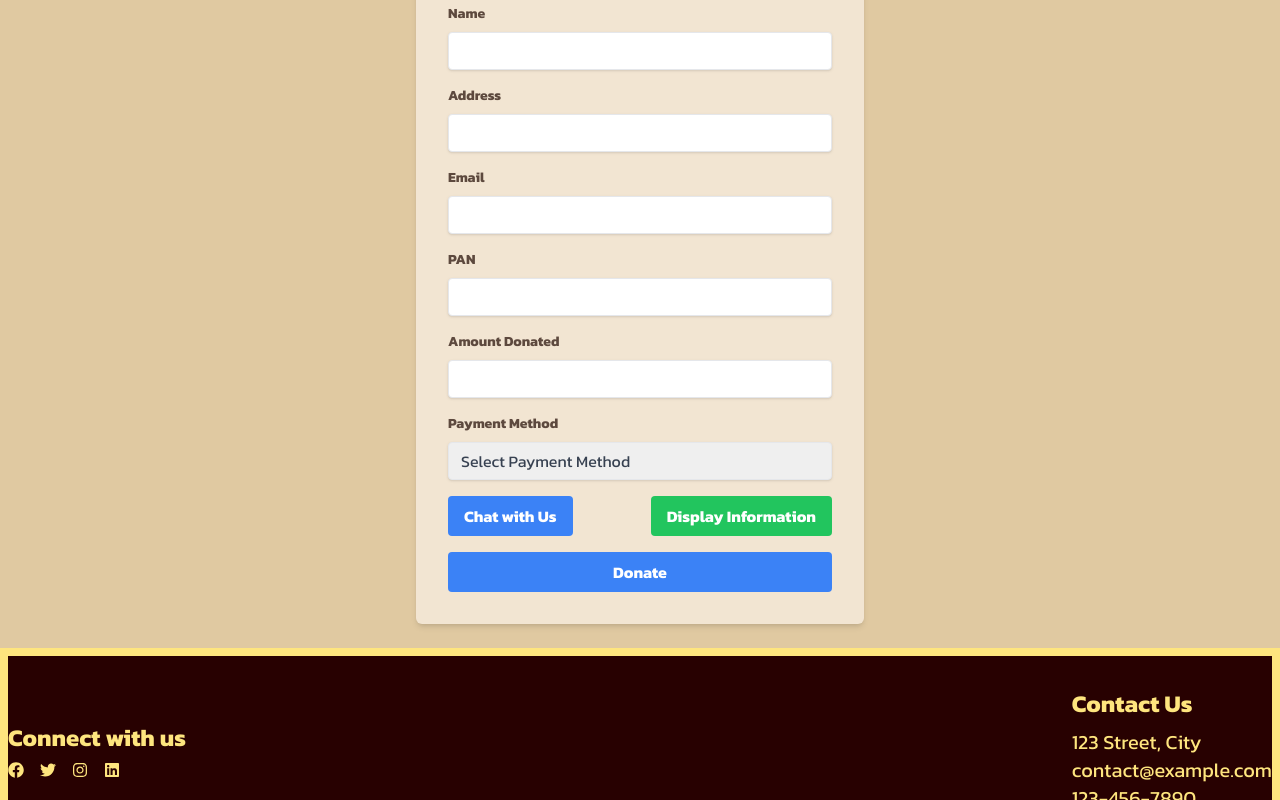
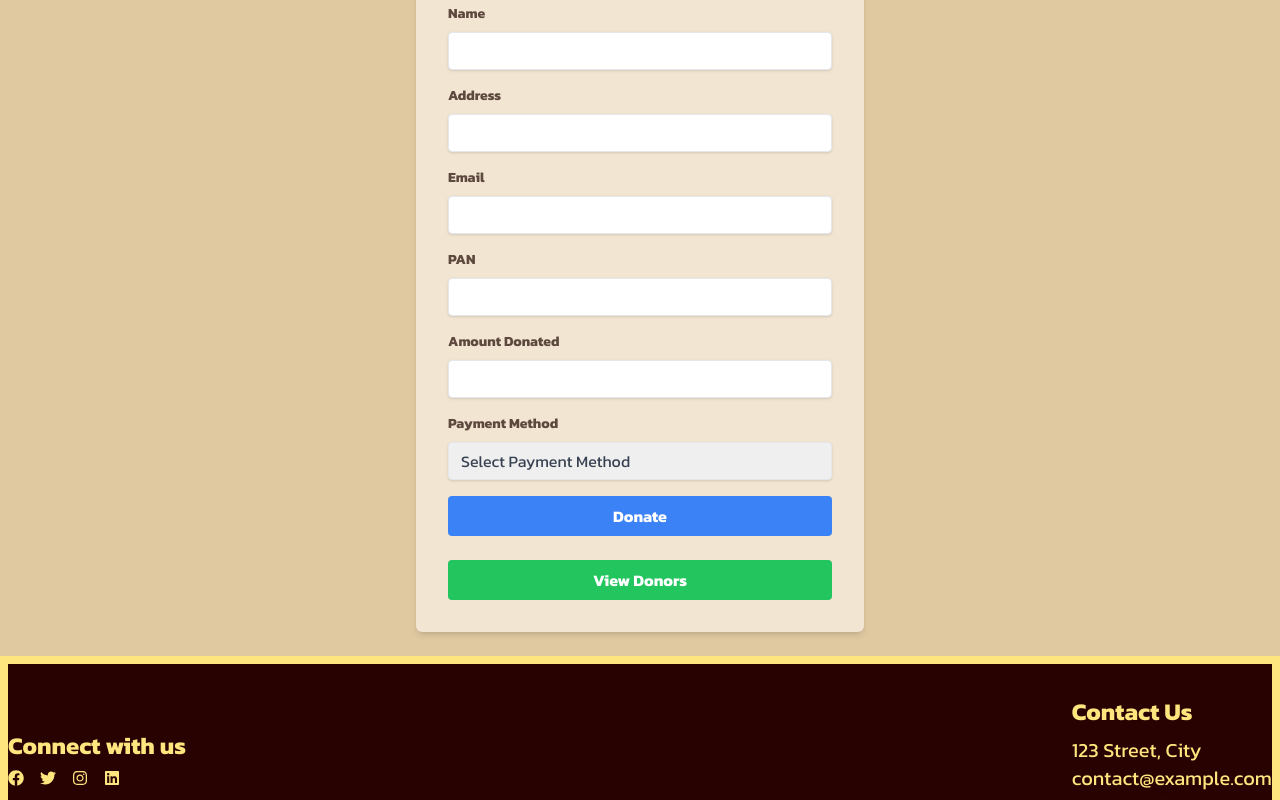
Before and after one commit to arun-j0/Maati-16, a React (Vite) app: page /donation in a window 1280 px wide. Shown: the part 380-1180 px from the top of the page. Built offline with nearby package versions, Linux system fonts and the light colour scheme.

Commit message:
Update Donation.jsx

```diff
--- a/src/components/Donation.jsx
+++ b/src/components/Donation.jsx
@@ -5,7 +5,7 @@ import 'react-toastify/dist/ReactToastify.css';
 import jsPDF from 'jspdf';
 import 'jspdf-autotable';
 
-// Load Tawk.to script (assuming you are using Tawk.to for chatbot)
+// Load Tawk.to script
 const loadChatbotScript = () => {
   const script = document.createElement('script');
   script.async = true;
@@ -23,10 +23,11 @@ const Donation = () => {
   const [amount, setAmount] = useState('');
   const [paymentMethod, setPaymentMethod] = useState('');
   const [donors, setDonors] = useState([]); // State to store donor information
+  const [showDonors, setShowDonors] = useState(false); // State to toggle donor view
   const navigate = useNavigate();
 
   useEffect(() => {
-    loadChatbotScript(); // Load chatbot script when component mounts
+    loadChatbotScript();
   }, []);
 
   const generateBill = () => {
@@ -54,7 +55,7 @@ const Donation = () => {
     setPan('');
     setAmount('');
     setPaymentMethod('');
-    setTimeout(() => navigate('/'), 2000); // Redirect after 2 seconds
+    setTimeout(() => navigate('/'), 2000);
   };
 
   const handleClose = () => {
@@ -62,26 +63,11 @@ const Donation = () => {
   };
 
   const openChatbot = () => {
-    // Assuming Tawk.to is used, this function will open the chat
     window.Tawk_API?.toggle();
   };
 
-  const displayDonors = () => {
-    if (donors.length === 0) {
-      toast.info('No donors to display.');
-    } else {
-      let donorInfo = 'Donor Information:\n\n';
-      donors.forEach((donor, index) => {
-        donorInfo += `Donor ${index + 1}:\n`;
-        donorInfo += `Name: ${donor.name}\n`;
-        donorInfo += `Address: ${donor.address}\n`;
-        donorInfo += `Email: ${donor.email}\n`;
-        donorInfo += `PAN: ${donor.pan}\n`;
-        donorInfo += `Amount Donated: ₹${donor.amount}\n`;
-        donorInfo += `Payment Method: ${donor.paymentMethod}\n\n`;
-      });
-      alert(donorInfo); // Display donor information
-    }
+  const toggleDonors = () => {
+    setShowDonors(!showDonors); // Toggle the donor visibility
   };
 
   return (
@@ -128,7 +114,6 @@ const Donation = () => {
           </p>
         </div>
         <form onSubmit={handleSubmit}>
-          {/* Donation form fields */}
           <div className="mb-4">
             <label className="block mb-2 text-sm font-bold text-[#5d493e]" htmlFor="name">
               Name
@@ -214,25 +199,6 @@ const Donation = () => {
             </select>
           </div>
 
-          {/* Chatbot Button */}
-          <div className="flex justify-between mt-4">
-            <button
-              type="button"
-              className="px-4 py-2 font-bold text-white bg-blue-500 rounded hover:bg-blue-700"
-              onClick={openChatbot}
-            >
-              Chat with Us
-            </button>
-            <button
-              type="button"
-              className="px-4 py-2 font-bold text-white bg-green-500 rounded hover:bg-green-700"
-              onClick={displayDonors}
-            >
-              Display Information
-            </button>
-          </div>
-
-          {/* Submit Button */}
           <div className="mt-4">
             <button
               type="submit"
@@ -242,6 +208,34 @@ const Donation = () => {
             </button>
           </div>
         </form>
+
+        {/* View Donors Button */}
+        <div className="mt-6">
+          <button
+            className="w-full px-4 py-2 font-bold text-white bg-green-500 rounded hover:bg-green-700"
+            onClick={toggleDonors}
+          >
+            {showDonors ? 'Hide Donors' : 'View Donors'}
+          </button>
+        </div>
+
+        {/* Conditionally render donor list */}
+        {showDonors && (
+          <div className="mt-6">
+            <h3 className="mb-2 text-xl font-bold text-gray-700">List of Donors</h3>
+            {donors.length > 0 ? (
+              <ul className="list-disc pl-6">
+                {donors.map((donor, index) => (
+                  <li key={index} className="text-gray-600">
+                    {donor.name} - ₹{donor.amount} ({donor.paymentMethod})
+                  </li>
+                ))}
+              </ul>
+            ) : (
+              <p className="text-gray-600">No donors yet.</p>
+            )}
+          </div>
+        )}
       </div>
       <ToastContainer />
     </div>
```
